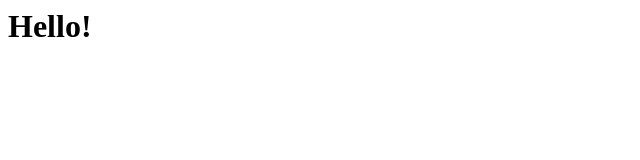
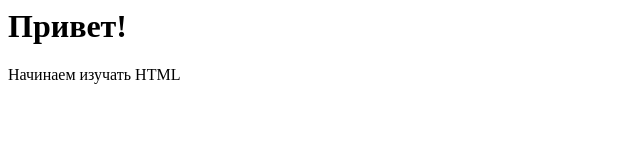
Before and after one commit to tigos2/test1, a plain HTML site: page index.html in a window 1280 px wide. Shown: the whole page, without its empty margins (0-640 px from the left). Drawn offline with Linux system fonts and the light colour scheme.

Commit message:
Simple HTML structure

```diff
--- a/index.html
+++ b/index.html
@@ -1 +1,9 @@
-<h1>Hello!</h1>
+<!DOCTYPE html lang="ru">
+<head>
+    <meta charset="utf-8">
+    <title>Тестовый HTML на Github Pages</title>
+</head>
+<body>
+    <h1>Привет!</h1>
+    <p>Начинаем изучать HTML</p>
+</body>
```
